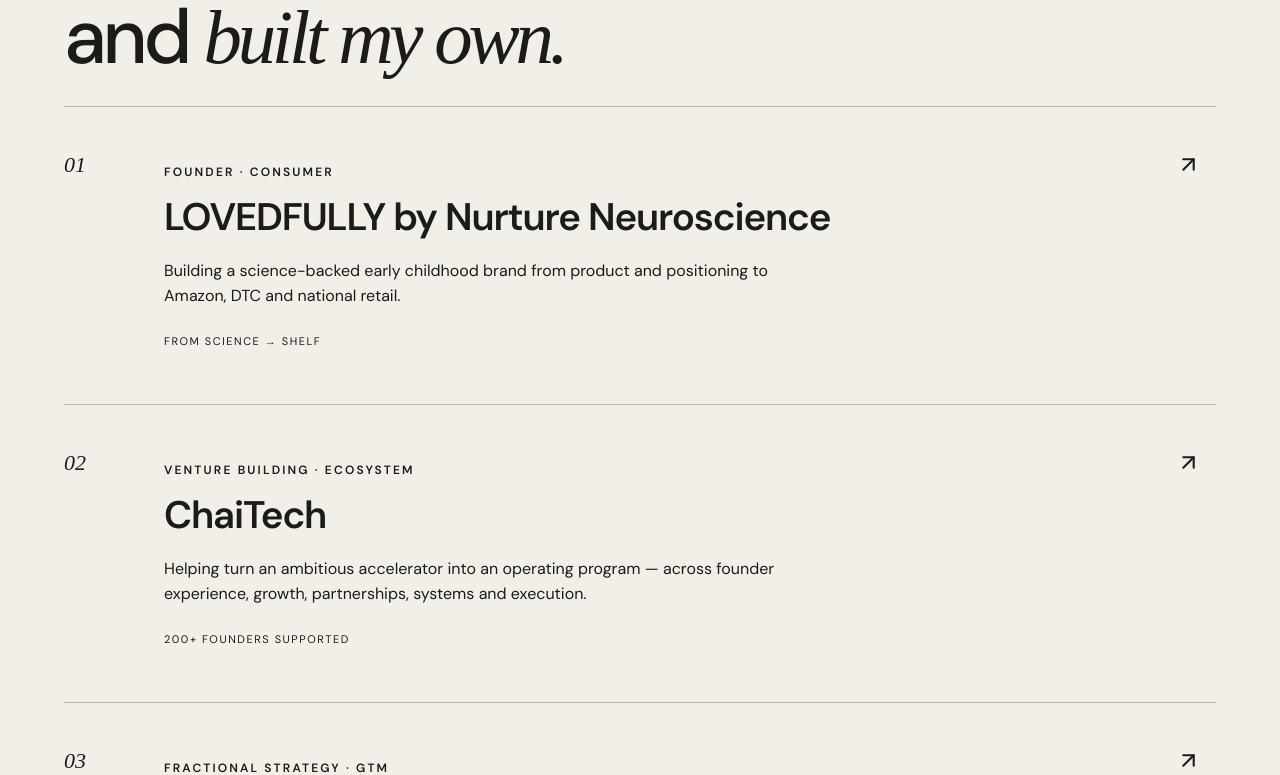
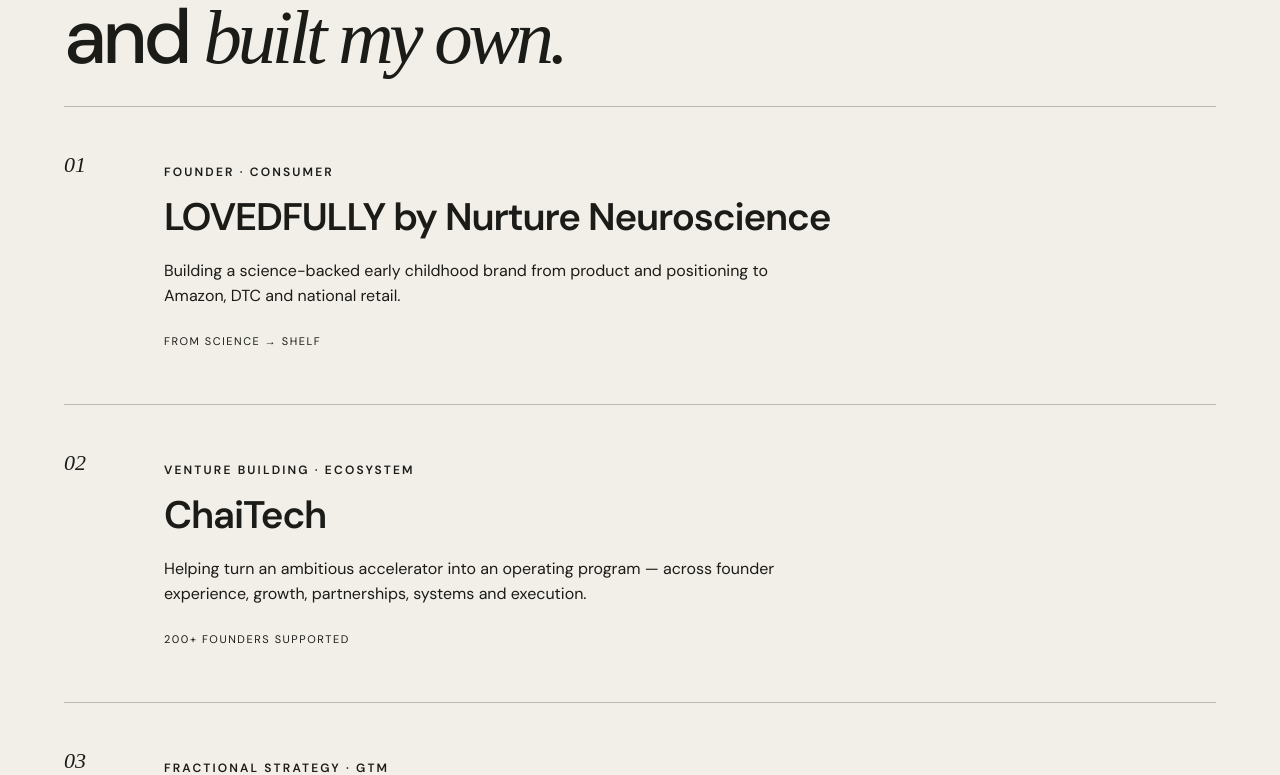
Before and after one commit to kellyyefet-gif/kelly-yefet-website, a React (Vite) app: page / in a window 1280 px wide. Shown: the part 2010-2785 px from the top of the page. Built offline with nearby package versions, Linux system fonts and the light colour scheme; a web font is replaced by a local one.

Commit message:
Remove inactive case study arrows

```diff
--- a/src/main.jsx
+++ b/src/main.jsx
@@ -1,5 +1,5 @@
 import React from 'react';import{createRoot}from'react-dom/client';import{ArrowUpRight}from'lucide-react';import'./style.css';
-const Work=({n,kicker,title,body,stat})=><article className="work"><div className="num">{n}</div><div><p className="eyebrow">{kicker}</p><h3>{title}</h3><p>{body}</p>{stat&&<p className="stat">{stat}</p>}</div><ArrowUpRight size={25}/></article>;
+const Work=({n,kicker,title,body,stat})=><article className="work"><div className="num">{n}</div><div><p className="eyebrow">{kicker}</p><h3>{title}</h3><p>{body}</p>{stat&&<p className="stat">{stat}</p>}</div></article>;
 const Offer=({n,title,forWho,body,items,href})=><article className="offer"><div className="offer-top"><span>{n}</span><p>{forWho}</p></div><h3>{title}</h3><p>{body}</p><div className="offer-list">{items.map(x=><span key={x}>↳ {x}</span>)}</div><a className="text-link" href={href}>Explore this engagement <ArrowUpRight size={16}/></a></article>;
 function App(){return <main>
 <nav><a className="brand" href="#">KELLY YEFET</a><div><a href="#work">Work</a><a href="#ways">Ways to work together</a><a href="#about">About</a><a href="#contact">Contact</a></div></nav>
```
